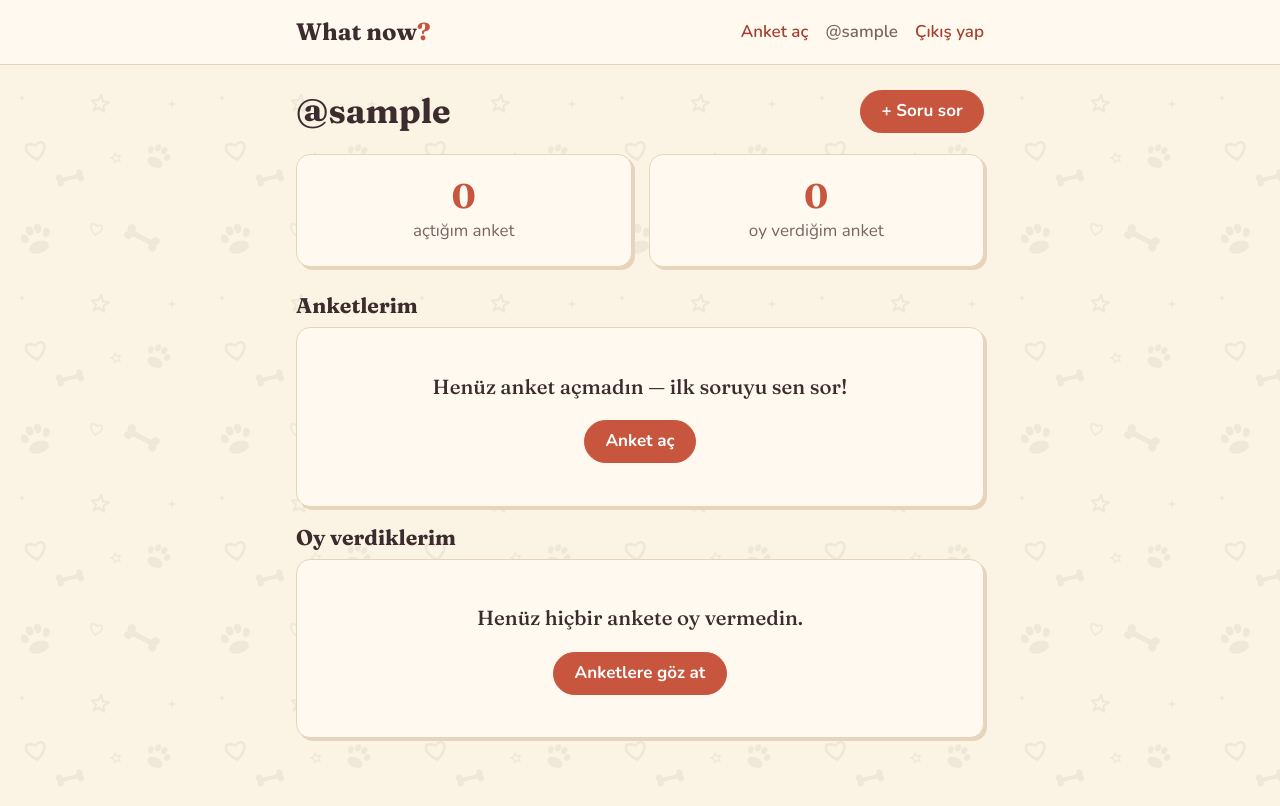
After one commit to ilaydatatli/WhatNow-, a Django app: page /accounts/profile/ in a window 1280 px wide. The commit adds this page. Run offline with Django 5.2, Linux system fonts and the light colour scheme; the visitor is signed in with stand-in values (Sample User, id 1); data comes from the database, SQL or seed files in the repository; data that the repository does not hold is empty; parts of the project's set-up code (start-up, migrations or seed data) failed here and were passed over.

Commit message:
profile page: my polls and polls i voted added

```diff
--- a/accounts/urls.py
+++ b/accounts/urls.py
@@ -10,4 +10,5 @@ urlpatterns = [
     path("login/", views.EmailLoginView.as_view(), name="login"),
     # Django's LogoutView only accepts POST.
     path("logout/", LogoutView.as_view(), name="logout"),
+    path("profile/", views.profile, name="profile"),
 ]
--- a/accounts/views.py
+++ b/accounts/views.py
@@ -1,8 +1,12 @@
+from django.contrib.auth.decorators import login_required
+from django.db.models import Count
 from django.conf import settings
 from django.contrib.auth import login
 from django.contrib.auth.views import LoginView
 from django.shortcuts import redirect, render
 from django.utils.http import url_has_allowed_host_and_scheme
+
+from polls.models import Poll, Vote
 
 from .forms import LoginForm, SignupForm
 
@@ -36,3 +40,10 @@ class EmailLoginView(LoginView):
     template_name = "accounts/login.html"
     authentication_form = LoginForm
     redirect_authenticated_user = True
+
+
+@login_required
+def profile(request):
+    polls = Poll.objects.filter(author=request.user).annotate(vote_count=Count("votes")).order_by("-created_at")
+    votes = Vote.objects.filter(user=request.user).select_related("poll","option", "poll__author").order_by("-created_at")
+    return render(request, "accounts/profile.html", {"polls": polls, "votes": votes})
--- a/static/css/main.css
+++ b/static/css/main.css
@@ -291,6 +291,31 @@ main.container {
 
 .pager span { color: var(--ink-soft); }
 
+/* ---------- Profile ---------- */
+
+.stats {
+  display: grid;
+  grid-template-columns: 1fr 1fr;
+  gap: 1rem;
+  margin-bottom: 1.5rem;
+}
+
+.stat {
+  margin: 0;
+  text-align: center;
+}
+
+.stat-number {
+  display: block;
+  font-family: var(--font-heading);
+  font-size: 2rem;
+  font-weight: 700;
+  color: var(--primary);
+  line-height: 1.2;
+}
+
+.stat-label { color: var(--ink-soft); }
+
 /* ---------- Messages ---------- */
 
 .messages {
--- /dev/null
+++ b/templates/accounts/profile.html
@@ -0,0 +1,67 @@
+{% extends "base.html" %}
+{% load poll_extras %}
+
+{% block title %}Profilim · What now?{% endblock %}
+
+{% block content %}
+  <div class="page-head">
+    <h1>@{{ user.username }}</h1>
+    <a class="btn" href="{% url 'polls:create' %}">+ Soru sor</a>
+  </div>
+
+  <div class="stats">
+    <div class="card stat">
+      <span class="stat-number">{{ polls|length }}</span>
+      <span class="stat-label">açtığım anket</span>
+    </div>
+    <div class="card stat">
+      <span class="stat-number">{{ votes|length }}</span>
+      <span class="stat-label">oy verdiğim anket</span>
+    </div>
+  </div>
+
+  <h2>Anketlerim</h2>
+
+  {% if polls %}
+    <ul class="poll-list">
+      {% for poll in polls %}
+        <li class="card poll-card">
+          <h2><a href="{% url 'polls:detail' poll.pk %}">{{ poll.question }}</a></h2>
+          <p class="meta">
+            <span>{{ poll.vote_count }} oy</span>
+            <span>·</span>
+            <span>{{ poll.created_at|ago }}</span>
+          </p>
+        </li>
+      {% endfor %}
+    </ul>
+  {% else %}
+    <div class="card empty">
+      <p>Henüz anket açmadın — ilk soruyu sen sor!</p>
+      <a class="btn" href="{% url 'polls:create' %}">Anket aç</a>
+    </div>
+  {% endif %}
+
+  <h2>Oy verdiklerim</h2>
+
+  {% if votes %}
+    <ul class="poll-list">
+      {% for vote in votes %}
+        <li class="card poll-card">
+          <h2><a href="{% url 'polls:detail' vote.poll.pk %}">{{ vote.poll.question }}</a></h2>
+          <p class="meta">
+            <span class="badge">@{{ vote.poll.author.username }}</span>
+            <span>Seçimin: <strong>{{ vote.option.text }}</strong></span>
+            <span>·</span>
+            <span>{{ vote.created_at|ago }}</span>
+          </p>
+        </li>
+      {% endfor %}
+    </ul>
+  {% else %}
+    <div class="card empty">
+      <p>Henüz hiçbir ankete oy vermedin.</p>
+      <a class="btn" href="{% url 'polls:list' %}">Anketlere göz at</a>
+    </div>
+  {% endif %}
+{% endblock %}
--- a/templates/base.html
+++ b/templates/base.html
@@ -17,7 +17,7 @@
       <nav class="nav">
         <a href="{% url 'polls:create' %}">Anket aç</a>
         {% if user.is_authenticated %}
-          <span class="nav-user">@{{ user.username }}</span>
+          <a class="nav-user" href="{% url 'accounts:profile' %}">@{{ user.username }}</a>
           <form method="post" action="{% url 'accounts:logout' %}">
             {% csrf_token %}
             <button type="submit" class="link-button">Çıkış yap</button>
```
